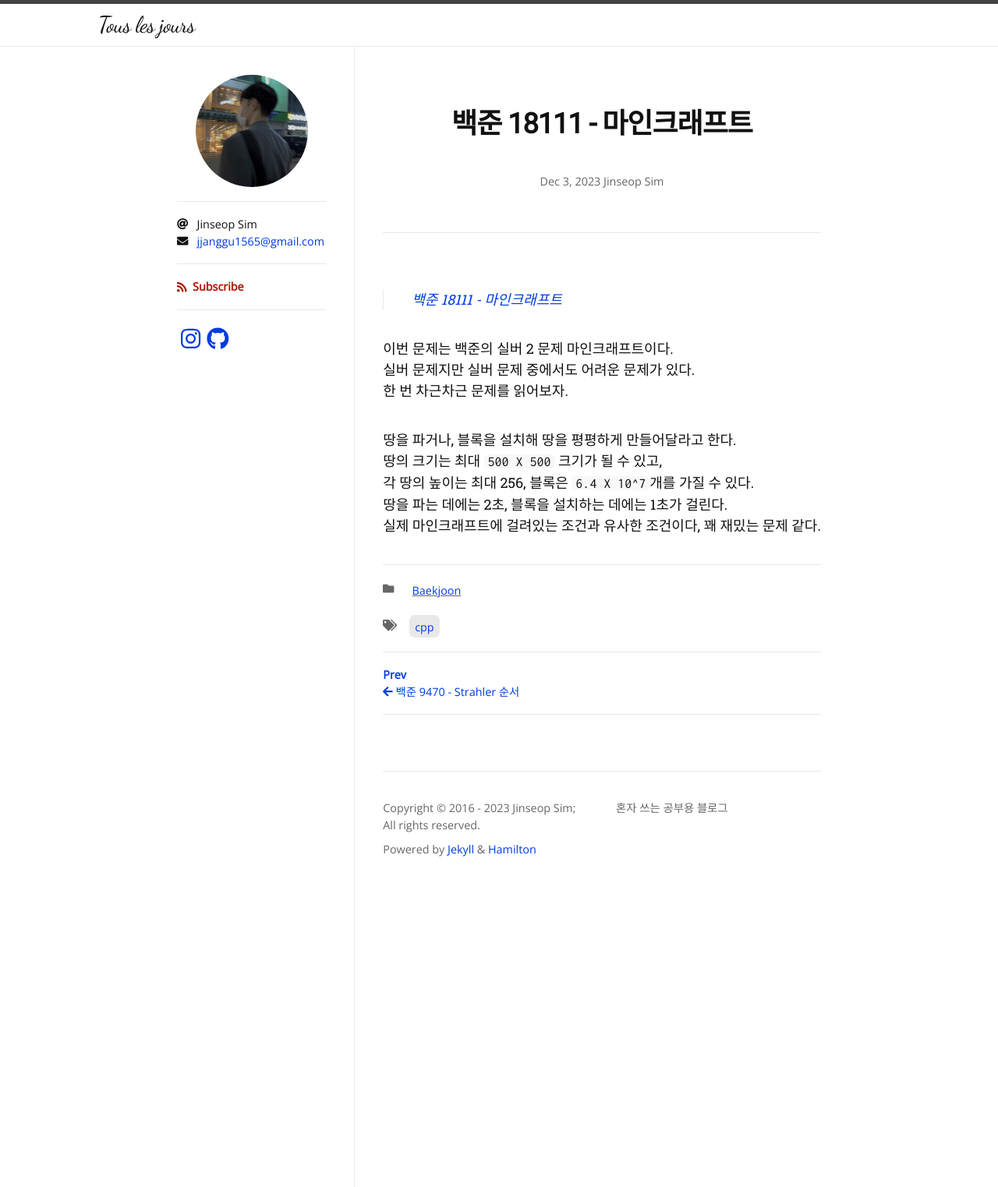
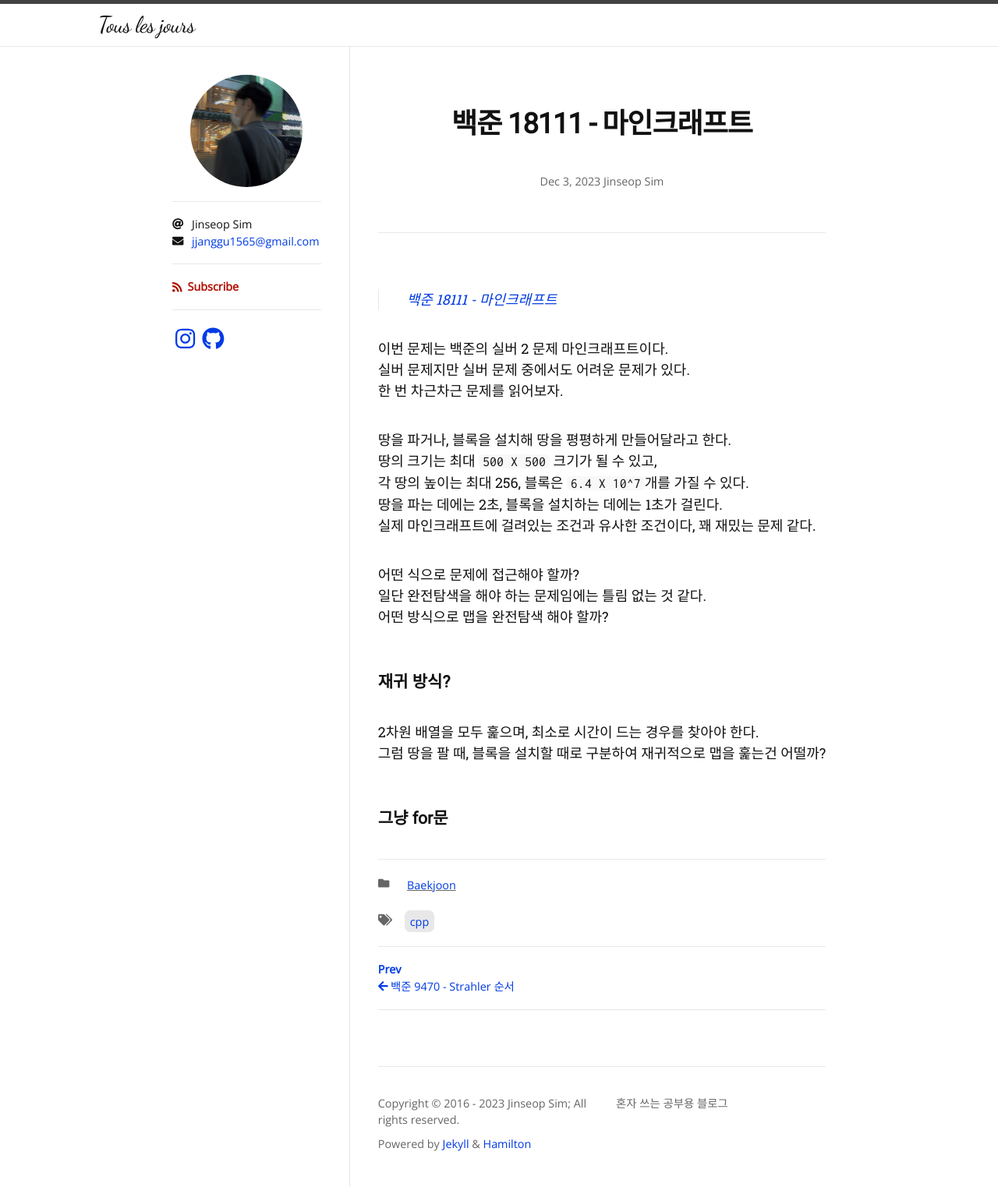
Before and after one commit to Jinseop-Sim/Jinseop-Sim.github.io, a Jekyll site: the page built from _posts/2023-12-03-bj-18111.md, in a window 1280 px wide. Shown: the whole page at 78% size. Built offline with Jekyll 4.4.1, drawn with Linux system fonts in a browser that asks for light colours; nearby versions of some CDN libraries; some web fonts are replaced.

Commit message:
글 수정

````diff
--- a/_posts/2023-12-03-bj-18111.md
+++ b/_posts/2023-12-03-bj-18111.md
@@ -17,3 +17,13 @@
 각 땅의 높이는 최대 256, 블록은 ```6.4 X 10^7```개를 가질 수 있다.
 땅을 파는 데에는 2초, 블록을 설치하는 데에는 1초가 걸린다.
 실제 마인크래프트에 걸려있는 조건과 유사한 조건이다, 꽤 재밌는 문제 같다.
+
+어떤 식으로 문제에 접근해야 할까?
+일단 완전탐색을 해야 하는 문제임에는 틀림 없는 것 같다.
+어떤 방식으로 맵을 완전탐색 해야 할까?
+
+### 재귀 방식?
+2차원 배열을 모두 훑으며, 최소로 시간이 드는 경우를 찾아야 한다.
+그럼 땅을 팔 때, 블록을 설치할 때로 구분하여 재귀적으로 맵을 훑는건 어떨까?
+
+### 그냥 for문
````
